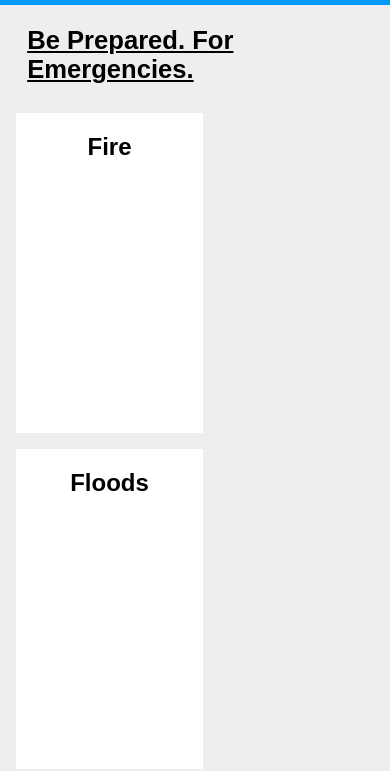
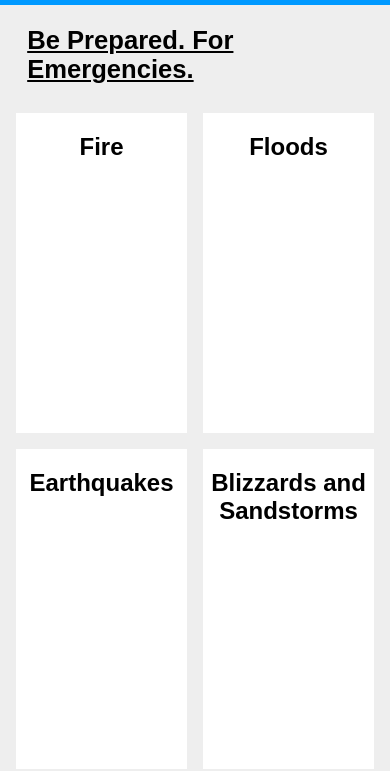
Before and after one commit to theusaf/nfte-2019, a website: page public/index.html in a window 390 px wide. Shown: the part 89-860 px from the top of the page. Drawn offline with Linux system fonts and the light colour scheme; a web font is replaced by a local one.

Commit message:
more style

```diff
--- a/public/global.css
+++ b/public/global.css
@@ -40,7 +40,7 @@ nav a{
 }
 @media screen and (max-width: 600px) {
   .box{
-    flex: 50%;
-    max-width: 50%;
+    flex: calc(50% - 1rem);
+    max-width: calc(50% - 1rem);
   }
 }
```
